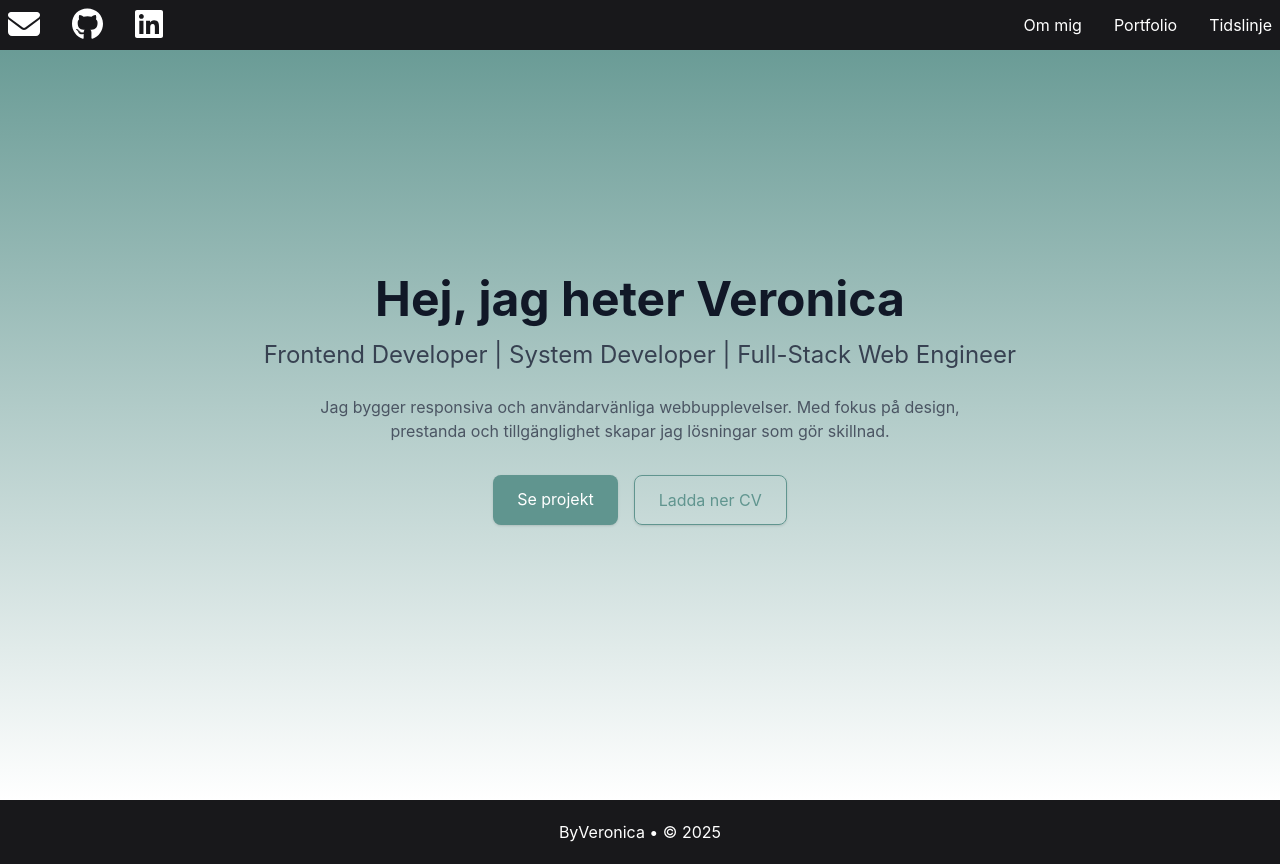
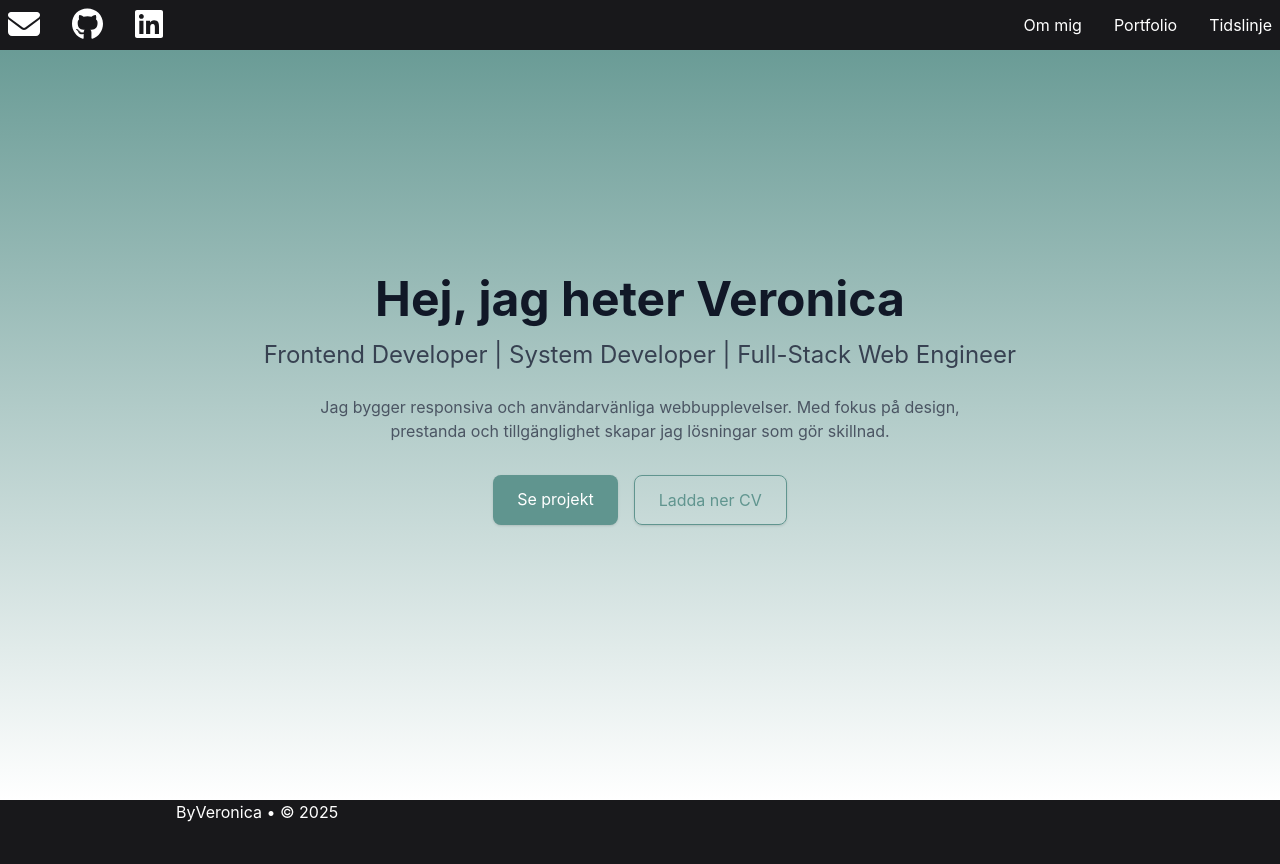
Before and after one commit to VeronicaAndersen/react-portfolio, a React (Create React App) app: page / in a window 1280 px wide. Built offline with nearby package versions, Linux system fonts and the light colour scheme.

Commit message:
Fixed warning in footer

```diff
--- a/src/components/Footer.js
+++ b/src/components/Footer.js
@@ -2,7 +2,7 @@ const Footer = () => {
   return (
     <div className="bg-zinc-900">
       <footer>
-        <div className="mx-auto px-12 text-white flex justify-center items-center max-w-screen-lg h-16 block">
+        <div className="mx-auto px-12 text-white justify-center items-center max-w-screen-lg h-16 block">
           <p>ByVeronica • © 2025</p>
         </div>
       </footer>
```
